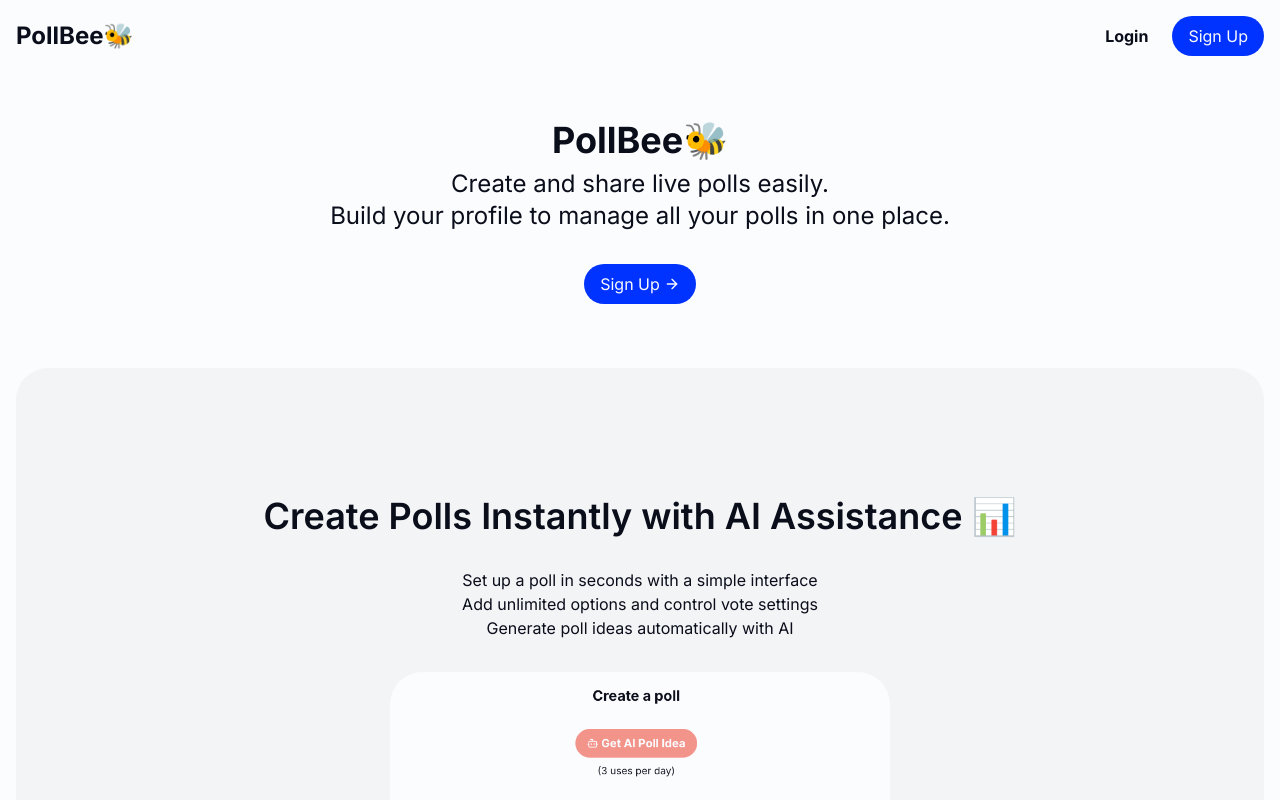
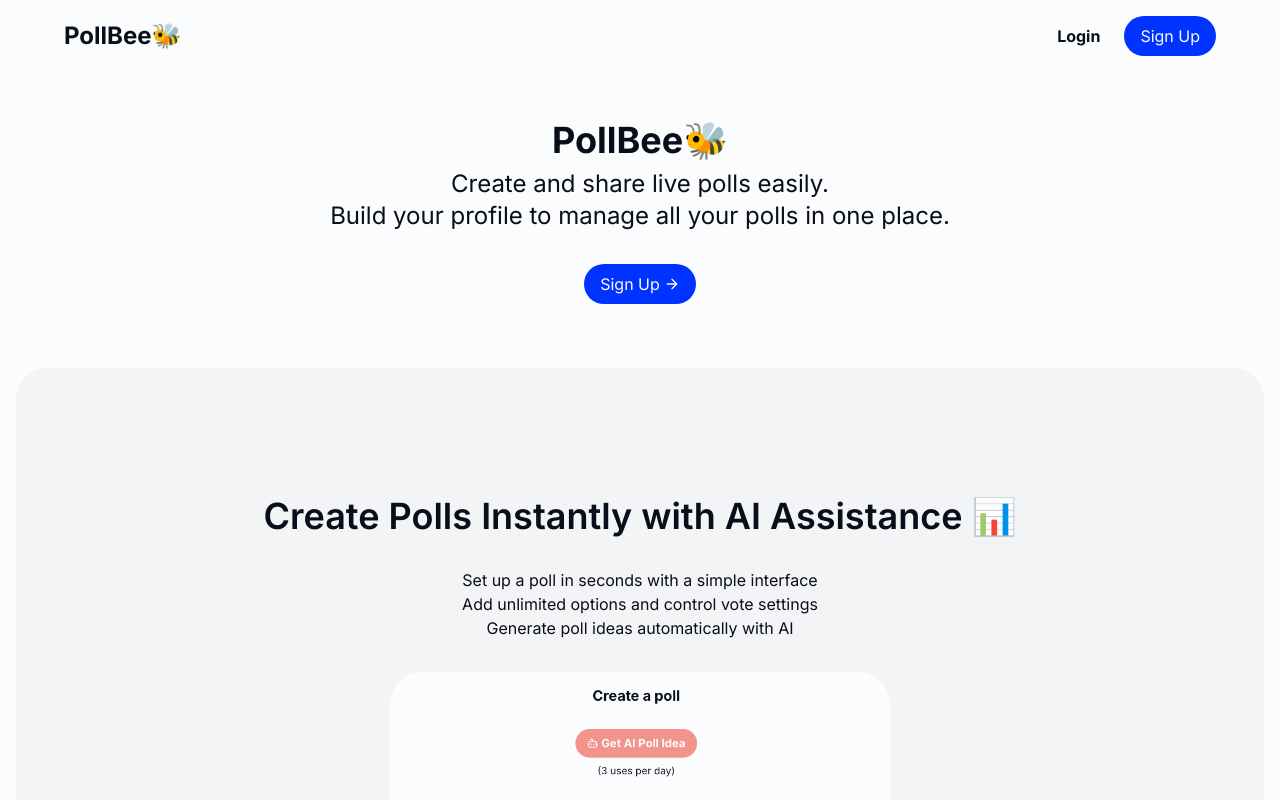
Before and after one commit to jonte265/pollbee, a Next.js app in the folder frontend/: page / in a window 1280 px wide. Shown: the top 800 px of the page. Built offline with nearby package versions, Linux system fonts and the light colour scheme.

Commit message:
max w header

```diff
--- a/frontend/components/Header.tsx
+++ b/frontend/components/Header.tsx
@@ -42,7 +42,7 @@ function Header() {
   }
 
   return (
-    <header className="flex justify-between items-center pb-16">
+    <header className="flex justify-between items-center pb-16 max-w-6xl m-auto">
       <Link href="/">
         <h1 className="font-bold text-xl sm:text-2xl">PollBee🐝</h1>
       </Link>
```
